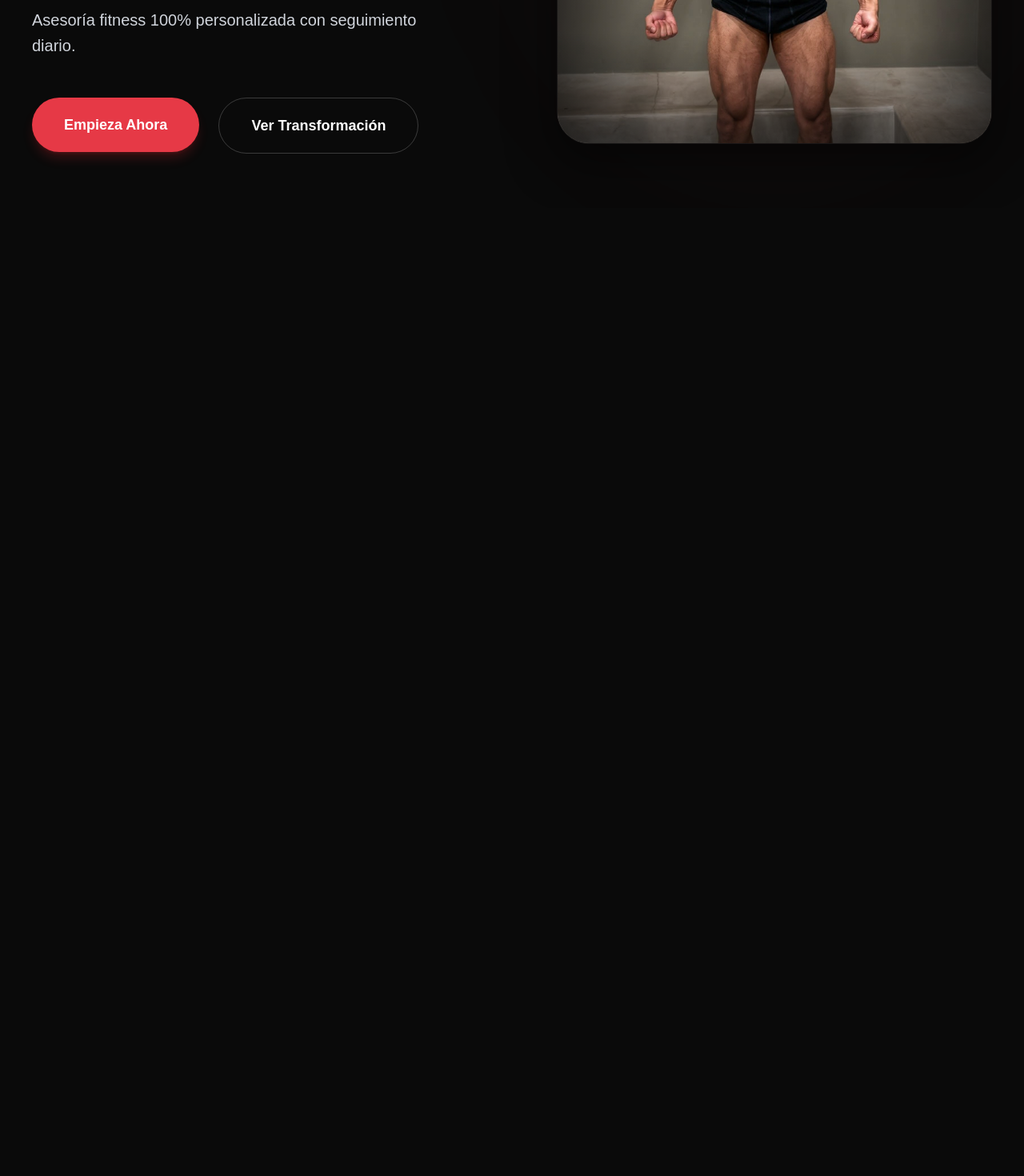
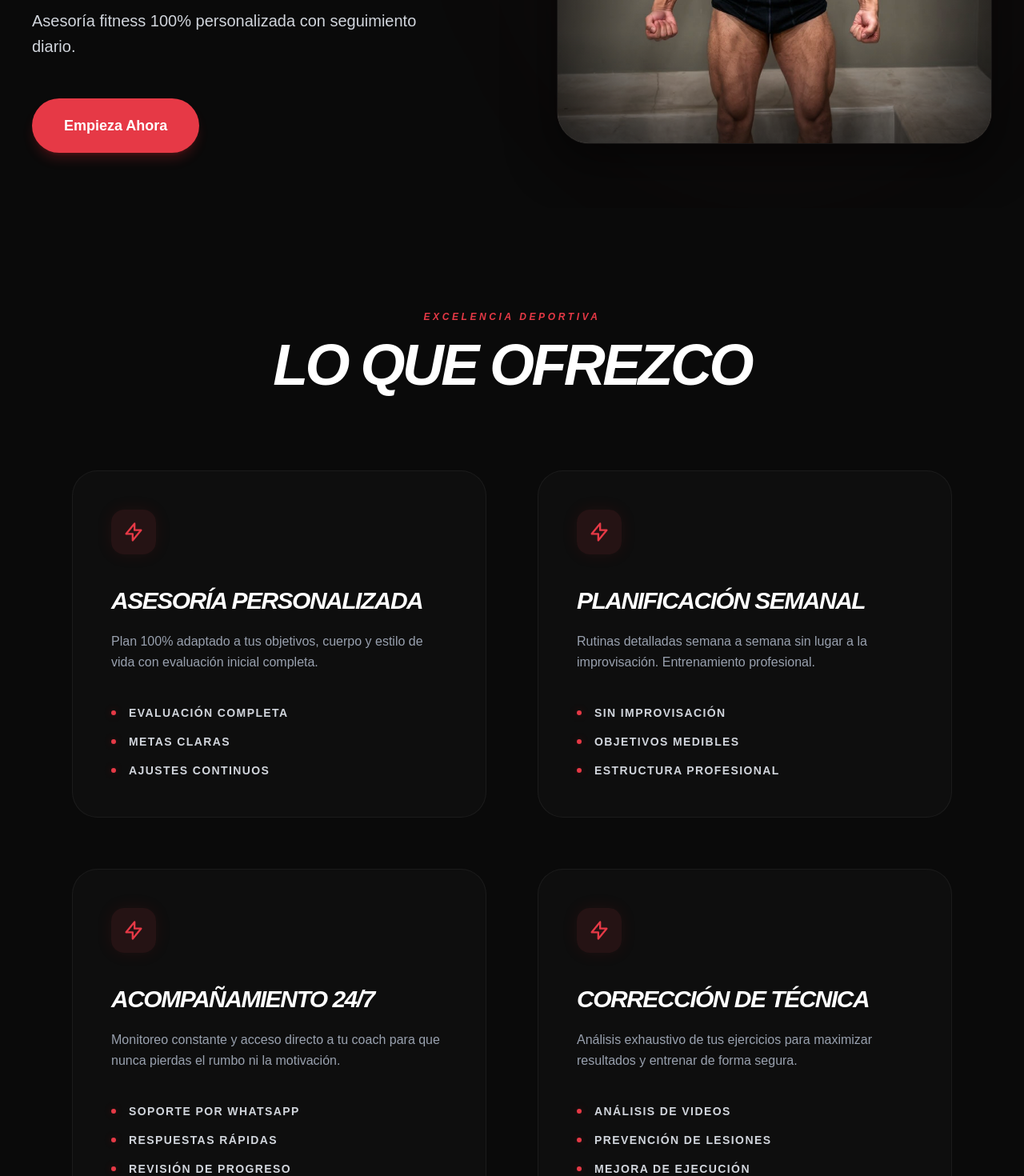
Before and after one commit to facucastellano19/facucastellano_asesorias, a React (Vite) app: page / in a window 1280 px wide. Shown: the part 540-2010 px from the top of the page at 80% size. Before the commit the page ends 800 px from the top, so only its background shows below. Built offline with nearby package versions, Linux system fonts and the light colour scheme.

Commit message:
feat: implement responsive services section and create ServiceCard component

```diff
--- a/src/App.tsx
+++ b/src/App.tsx
@@ -1,7 +1,8 @@
-import './App.css'
+import "./App.css";
 
-import Navbar from './components/layout/Navbar';
-import Hero from './components/sections/Hero';
+import Navbar from "./components/layout/Navbar";
+import Hero from "./components/sections/Hero";
+import Services from "./components/sections/Services";
 
 function App() {
   return (
@@ -9,7 +10,7 @@ function App() {
       <Navbar />
       <main>
         <Hero />
-
+        <Services />
       </main>
     </div>
   );
--- a/src/Locales/en/translation.json
+++ b/src/Locales/en/translation.json
@@ -8,7 +8,36 @@
     "title_white_2": "YOUR CHANGE",
     "title_red": "TODAY",
     "description": "100% personalized fitness coaching with daily monitoring.",
-    "cta_main": "Start Now",
-    "cta_secondary": "View Transformation"
+    "cta_main": "Start Now"
+  },
+  "services": {
+    "subtitle": "Athletic Excellence",
+    "title": "What I offer",
+    "items": [
+      {
+        "title": "Personalized Coaching",
+        "description": "100% tailored plan adapted to your goals, body, and lifestyle with a full initial assessment.",
+        "features": [
+          "Full assessment",
+          "Target goals",
+          "Continuous adjustments"
+        ]
+      },
+      {
+        "title": "Weekly Planning",
+        "description": "Detailed routines week by week with zero improvisation. Professional training structure.",
+        "features": ["No improvisation", "Measurable goals", "Pro structure"]
+      },
+      {
+        "title": "24/7 Support",
+        "description": "Constant monitoring and direct access to your coach to ensure you never lose track or motivation.",
+        "features": ["WhatsApp support", "Quick responses", "Progress reviews"]
+      },
+      {
+        "title": "Form Correction",
+        "description": "In-depth analysis of your exercises to maximize results and ensure safe training.",
+        "features": ["Video analysis", "Injury prevention", "Execution mastery"]
+      }
+    ]
   }
 }
--- a/src/Locales/es/translation.json
+++ b/src/Locales/es/translation.json
@@ -8,7 +8,44 @@
     "title_white_2": "TU CAMBIO",
     "title_red": "HOY",
     "description": "Asesoría fitness 100% personalizada con seguimiento diario.",
-    "cta_main": "Empieza Ahora",
-    "cta_secondary": "Ver Transformación"
+    "cta_main": "Empieza Ahora"
+  },
+  "services": {
+    "subtitle": "Excelencia Deportiva",
+    "title": "Lo que ofrezco",
+    "items": [
+      {
+        "title": "Asesoría personalizada",
+        "description": "Plan 100% adaptado a tus objetivos, cuerpo y estilo de vida con evaluación inicial completa.",
+        "features": ["Evaluación completa", "Metas claras", "Ajustes continuos"]
+      },
+      {
+        "title": "Planificación semanal",
+        "description": "Rutinas detalladas semana a semana sin lugar a la improvisación. Entrenamiento profesional.",
+        "features": [
+          "Sin improvisación",
+          "Objetivos medibles",
+          "Estructura profesional"
+        ]
+      },
+      {
+        "title": "Acompañamiento 24/7",
+        "description": "Monitoreo constante y acceso directo a tu coach para que nunca pierdas el rumbo ni la motivación.",
+        "features": [
+          "Soporte por WhatsApp",
+          "Respuestas rápidas",
+          "Revisión de progreso"
+        ]
+      },
+      {
+        "title": "Corrección de técnica",
+        "description": "Análisis exhaustivo de tus ejercicios para maximizar resultados y entrenar de forma segura.",
+        "features": [
+          "Análisis de videos",
+          "Prevención de lesiones",
+          "Mejora de ejecución"
+        ]
+      }
+    ]
   }
 }
--- a/src/components/sections/Hero.tsx
+++ b/src/components/sections/Hero.tsx
@@ -45,7 +45,6 @@ const Hero = () => {
             variants={itemVariants}
             className="text-[100px] lg:text-[120px] font-black leading-[0.8] tracking-tighter mb-8 uppercase italic text-white"
           >
-            {/* Volvemos al blanco puro para el título */}
             {t("hero.title_white_1")} {t("hero.title_white_2")} <br />
             <span className="text-brand-red">{t("hero.title_red")}</span>
           </motion.h1>
@@ -61,14 +60,6 @@ const Hero = () => {
             <motion.div whileHover={{ scale: 1.05 }} whileTap={{ scale: 0.98 }}>
               <Button variant="primary" className="!px-10 !py-5 text-lg">
                 {t("hero.cta_main")}
-              </Button>
-            </motion.div>
-            <motion.div whileHover={{ scale: 1.05 }} whileTap={{ scale: 0.98 }}>
-              <Button
-                variant="outline"
-                className="!px-10 !py-5 text-lg hover:bg-white/5"
-              >
-                {t("hero.cta_secondary")}
               </Button>
             </motion.div>
           </motion.div>
@@ -125,12 +116,6 @@ const Hero = () => {
             >
               {t("hero.cta_main")}
             </Button>
-            <Button
-              variant="outline"
-              className="!py-4 !text-xs font-bold uppercase bg-black/40 backdrop-blur-sm"
-            >
-              {t("hero.cta_secondary")}
-            </Button>
           </div>
         </motion.div>
       </div>
--- /dev/null
+++ b/src/components/sections/ServiceCard.tsx
@@ -0,0 +1,66 @@
+import { motion, type Variants } from "framer-motion";
+
+interface ServiceCardProps {
+  title: string;
+  description: string;
+  features: string[];
+}
+
+const cardVariants: Variants = {
+  hidden: { opacity: 0, y: 30 },
+  visible: {
+    opacity: 1,
+    y: 0,
+    transition: { duration: 0.6, ease: "easeOut" },
+  },
+};
+
+const ServiceCard = ({ title, description, features }: ServiceCardProps) => {
+  return (
+    <motion.div
+      variants={cardVariants}
+      whileHover={{ y: -8 }}
+      className="group relative bg-white/[0.02] p-12 rounded-[32px] border border-white/5 hover:border-brand-red/40 transition-all duration-500 flex flex-col h-full overflow-hidden"
+    >
+      <div className="absolute inset-0 bg-gradient-to-br from-brand-red/3 to-transparent opacity-0 group-hover:opacity-100 transition-opacity" />
+
+      <div className="w-14 h-14 bg-brand-red/10 rounded-2xl flex items-center justify-center mb-10 text-brand-red group-hover:bg-brand-red group-hover:text-white transition-all duration-500 relative z-10 shadow-[0_0_20px_rgba(185,28,28,0.1)]">
+        <svg
+          className="w-7 h-7"
+          fill="none"
+          stroke="currentColor"
+          viewBox="0 0 24 24"
+        >
+          <path
+            strokeLinecap="round"
+            strokeLinejoin="round"
+            strokeWidth="2"
+            d="M13 10V3L4 14h7v7l9-11h-7z"
+          />
+        </svg>
+      </div>
+
+      <h3 className="text-3xl font-black mb-5 italic uppercase tracking-tighter text-white relative z-10">
+        {title}
+      </h3>
+
+      <p className="text-gray-400 text-base leading-relaxed mb-10 font-medium relative z-10">
+        {description}
+      </p>
+
+      <ul className="mt-auto space-y-4 relative z-10">
+        {features.map((feature, idx) => (
+          <li
+            key={idx}
+            className="flex items-center gap-4 text-sm font-bold text-gray-300 uppercase tracking-widest"
+          >
+            <span className="w-1.5 h-1.5 rounded-full bg-brand-red shadow-[0_0_10px_rgba(185,28,28,0.3)]" />
+            {feature}
+          </li>
+        ))}
+      </ul>
+    </motion.div>
+  );
+};
+
+export default ServiceCard;
--- /dev/null
+++ b/src/components/sections/Services.tsx
@@ -0,0 +1,61 @@
+import { useTranslation } from "react-i18next";
+import { motion, type Variants } from "framer-motion";
+import ServiceCard from "./ServiceCard";
+
+const Services = () => {
+  const { t } = useTranslation();
+
+  const services = t("services.items", { returnObjects: true }) as Array<{
+    title: string;
+    description: string;
+    features: string[];
+  }>;
+
+  const containerVariants: Variants = {
+    hidden: { opacity: 0 },
+    visible: {
+      opacity: 1,
+      transition: { staggerChildren: 0.15 },
+    },
+  };
+
+  return (
+    <section id="services" className="py-24 md:py-32 bg-brand-black relative">
+      <div className="max-w-[1400px] mx-auto px-10 flex flex-col items-center">
+        <motion.div
+          initial={{ opacity: 0, y: 20 }}
+          whileInView={{ opacity: 1, y: 0 }}
+          viewport={{ once: true }}
+          transition={{ duration: 0.8 }}
+          className="mb-16 md:mb-24 text-center"
+        >
+          <span className="text-brand-red font-bold tracking-[0.3em] text-xs uppercase italic mb-4 block">
+            {t("services.subtitle")}
+          </span>
+          <h2 className="text-5xl md:text-7xl font-black text-white italic uppercase tracking-tighter">
+            {t("services.title")}
+          </h2>
+        </motion.div>
+
+        <motion.div
+          className="grid grid-cols-1 lg:grid-cols-2 gap-10 lg:gap-16 max-w-[1100px] mx-auto justify-items-center"
+          variants={containerVariants}
+          initial="hidden"
+          whileInView="visible"
+          viewport={{ once: true, margin: "-100px" }}
+        >
+          {services.map((service, index) => (
+            <ServiceCard
+              key={index}
+              title={service.title}
+              description={service.description}
+              features={service.features}
+            />
+          ))}
+        </motion.div>
+      </div>
+    </section>
+  );
+};
+
+export default Services;
```
